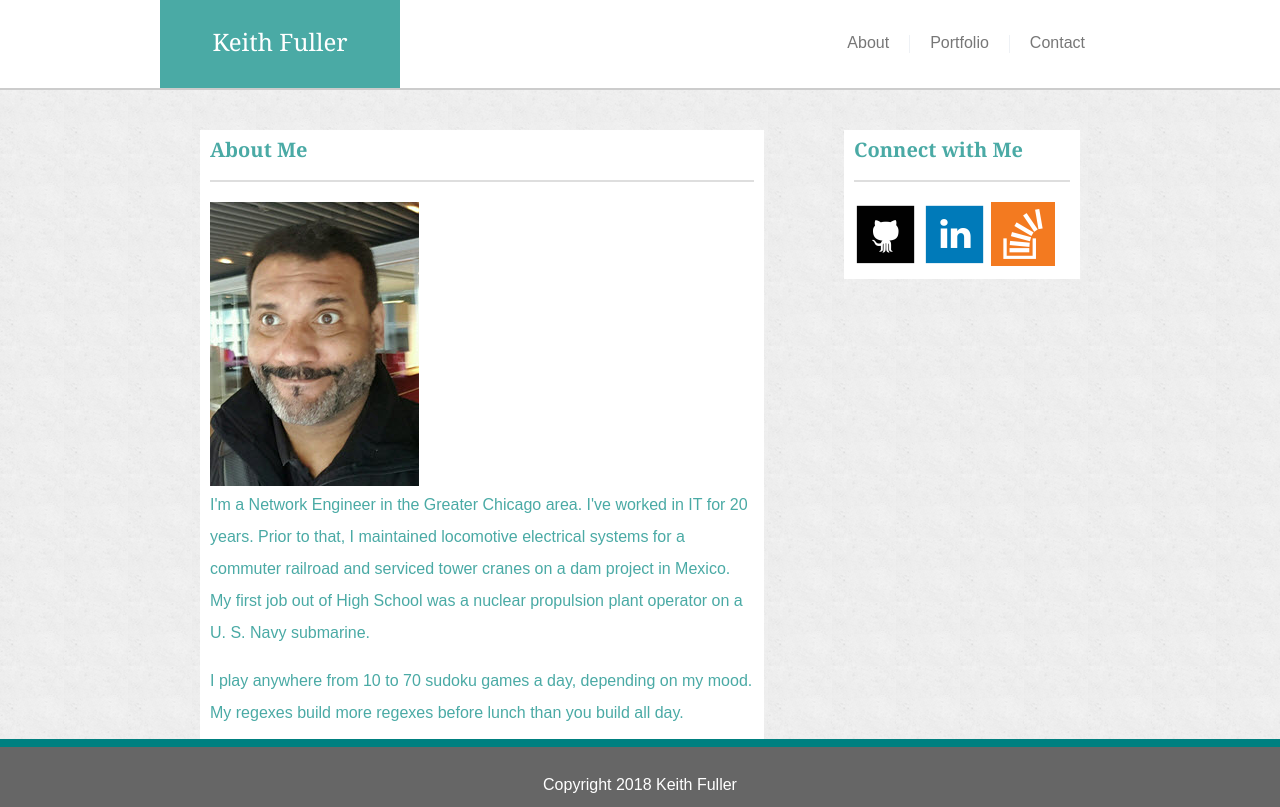
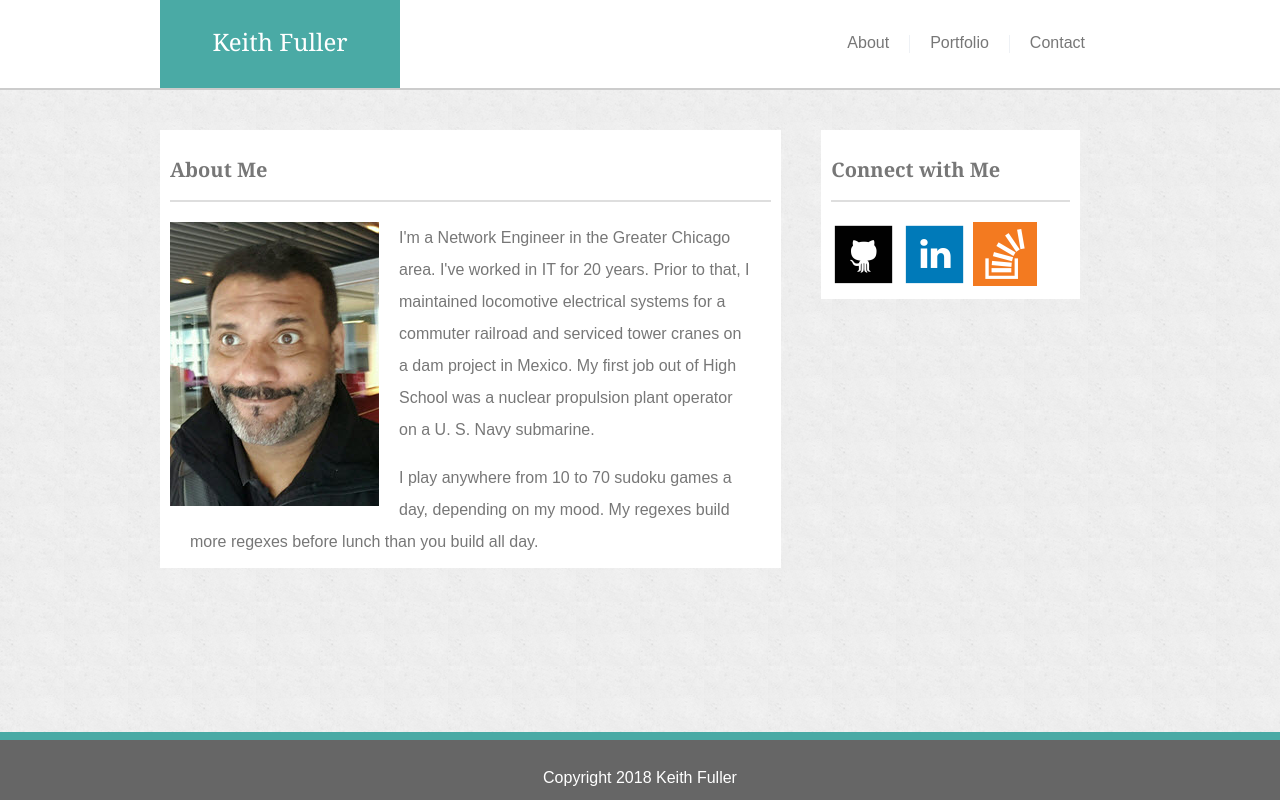
Before and after one commit to keith66fuller/Basic-Portfolio, a plain HTML site: page index.html in a window 1280 px wide. Drawn offline with Linux system fonts and the light colour scheme.

Commit message:
CRITICAL COMMIT where things are workingcode .

```diff
--- a/assets/css/style.css
+++ b/assets/css/style.css
@@ -1,23 +1,21 @@
 * {
     box-sizing: border-box;
     font-family: 'Arial', 'Helvetica Neue', Helvetica, sans-serif;
+    color:  #777777;
 }
 
-/*
-html,body {
-    height: 100%;
-}
-
+/* html and body are here only to achieve the sticky footer effect */
+html,body { height: 100% }
 body {
-    height: 100%;
-    background-color: #ffffff;
-    width: 100%;
-    margin: auto;
     display: flex;
     flex-direction: column;
 }
-*/
 
+/* flex_1_0_auto keeps whatever is not "footer" floating and not fixed to screen bottom */
+
+.flex_1_0_auto {
+    flex: 1 0 auto;
+}
 #header_nav_outer {
     width: 100%;
     height: 90px;
@@ -62,6 +60,7 @@ nav {
     margin: 10px;
     text-decoration: none;
     color: #777777;
+
 }
 
 .mid_nav_link {
@@ -86,15 +85,19 @@ nav {
 }
 
 .middle_sections {
-    margin: 40px;
-    margin-bottom: auto;
+    margin: 40px 40px auto 0;
     padding: 10px;
     color: #4aaaa5;
     background-color: #ffffff;
 }
 
-.width_650 { width: 650px }
-.width_270 { width: 270px }
+.width_650 { width: 650px; }
+.width_270 { width: 270px; }
+
+img#bio_img {
+    float: left;
+    margin-right: 20px;
+}
 
 .flex_contents_row {
     display: flex;
@@ -102,33 +105,39 @@ nav {
     align-content: space-around;
 }
 
-social_image {
+.social_image {
     margin: 1px;
     padding: 0px;
     width: 0px;
 }
 .heading {
+    padding-top: 20px;
+    padding-bottom: 20px;
+    margin-bottom: 20px;
+
+    border-bottom: 2px #dedede solid;
+
     font-size: 125%;
     font-family: 'Georgia', Times, 'Times New Roman', serif;
-    border-bottom: 2px #dedede solid;
-    padding-bottom: 20px;
-    margin-bottom: 20px;
 }
 p {
     line-height: 2;
-}
-bio_img {
-    float: left;
+    margin-left: 20px;
     margin-right: 20px;
 }
+
 footer {
-    border-top: teal;
-    border-top-width: 8px;
-    border-top-style: solid;
+    /* This is to achieve the sticky footer effect */
+    flex-shrink: 0;
     height: 67px;
     padding: 30px;
 
+    border-top: #4aaaa5;
+    border-top-width: 8px;
+    border-top-style: solid;
+
     text-align: center;
+
     background: #666666;
     color: #ffffff;
 }
--- a/index.html
+++ b/index.html
@@ -22,12 +22,12 @@
 
         </div>
     </div>
-    <div class="middle_content_outer">
+    <div class="middle_content_outer .flex_1_0_auto">
         <div class="middle_content_inner">
             <section class="middle_sections width_650">
                 <h1 class="heading">About Me</h1>
 
-                <img src="assets/images/keith_headshot_small.jpg" class="bio_image">
+                <img src="assets/images/keith_headshot_small.jpg" id="bio_img" alt="Keith Fuller Headshot">
                 <p>
                     I'm a Network Engineer in the Greater Chicago area.
                     I've worked in IT for 20 years.
```
